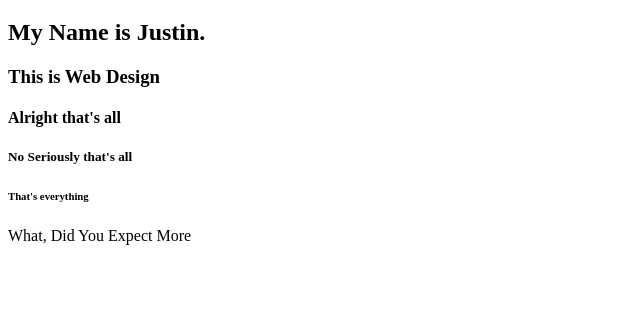
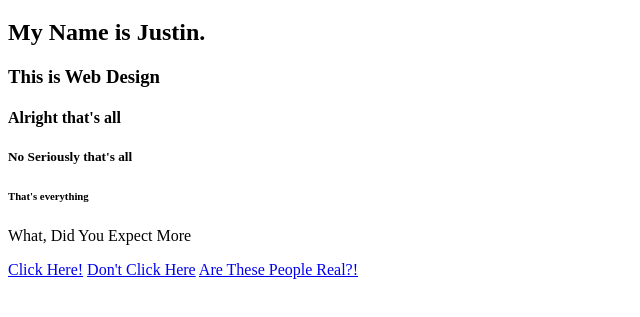
Before and after one commit to JustinFlo/test, a plain HTML site: page index.html in a window 1280 px wide. Shown: the part 61-378 px from the top of the page, without its empty margins (0-640 px from the left). Drawn offline with Linux system fonts and the light colour scheme.

Commit message:
Added Links

```diff
--- a/index.html
+++ b/index.html
@@ -16,7 +16,10 @@
   <h5>No Seriously that's all</h5>
   <h6>That's everything</h6>
   <p>What, Did You Expect More</p>
+  <a href="https://www.youtube.com"/>Click Here!</a>
+<a href="https://www.youtube.com/watch?v=dQw4w9WgXcQ">Don't Click Here</a>
 
+<a href="https://thispersondoesnotexist.com/">Are These People Real?!</a>
  <!--
   This script places a badge on your repl's full-browser view back to your repl's cover
   page. Try various colors for the theme: dark, light, red, orange, yellow, lime, green,
```
